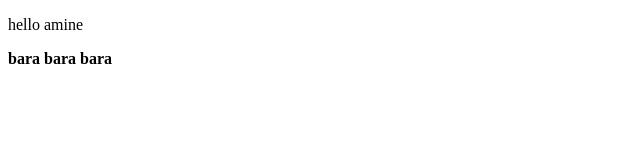
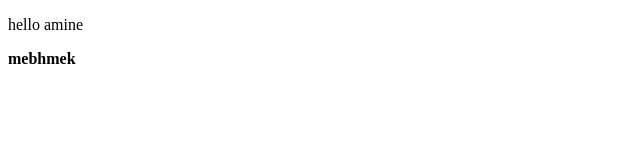
Before and after one commit to MohamedAmineMabroukk/git-test, a website: page index.html in a window 1280 px wide. Shown: the full height of the page, 0-640 px from the left. Drawn offline with Linux system fonts and the light colour scheme.

Commit message:
Fourth commit

```diff
--- a/index.html
+++ b/index.html
@@ -9,6 +9,7 @@
 <body>
     <p>hello amine
     </p>
-    <b>bara bara bara</b>
+    <b>mebhmek
+    </b>
 </body>
 </html>
```
Also changed, not shown: package.json (added, +24 -0 lines), 2 other files.
